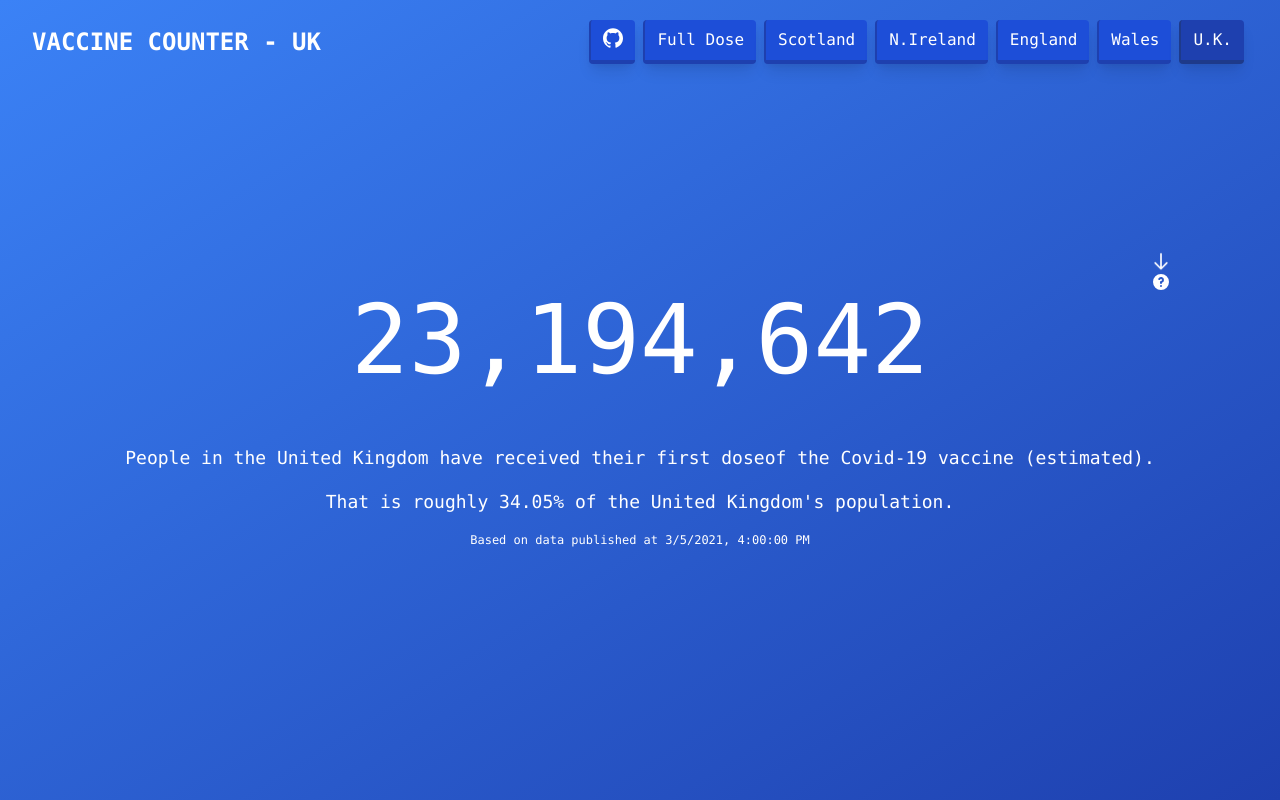
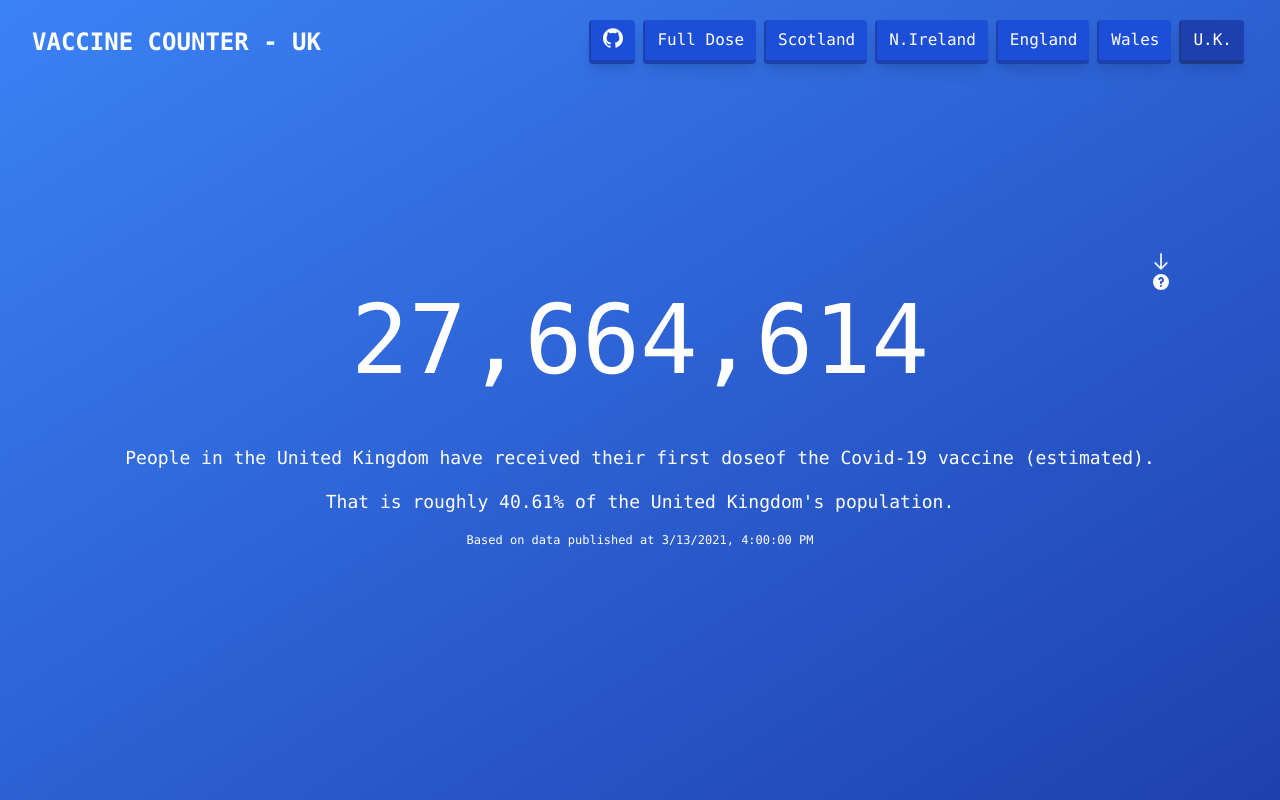
Before and after one commit to GeorgeElliott/VaccineCounter, a React (Create React App) app: page / in a window 1280 px wide. Built offline with nearby package versions, Linux system fonts and the light colour scheme.

Commit message:
Update stats and fix spelling issue (#11)

```diff
--- a/src/App.js
+++ b/src/App.js
@@ -10,55 +10,55 @@ class App extends React.Component {
       {
         code: "uk",
         population: 68123219,
-        vaccineCount: 20982571,
-        vaccineCountFullDose: 963862,
-        dateUpdated: new Date(2021, 2, 5, 16, 0, 0, 0),
-        dailySevenDayAverage: 327248,
-        dailySevenDayAverageFullDose: 37592,
+        vaccineCount: 23684103,
+        vaccineCountFullDose: 1532754,
+        dateUpdated: new Date(2021, 2, 13, 16, 0, 0, 0),
+        dailySevenDayAverage: 269689.3,
+        dailySevenDayAverageFullDose: 63130.6,
         formattedName: "the United Kingdom",
         buttonText: "U.K.",
       },
       {
         code: "wal",
         population: 3150000,
-        vaccineCount: 951540,
-        vaccineCountFullDose: 139445,
-        dateUpdated: new Date(2021, 2, 5, 16, 0, 0, 0),
-        dailySevenDayAverage: 8895.7,
-        dailySevenDayAverageFullDose: 9942,
+        vaccineCount: 1084329,
+        vaccineCountFullDose: 250026,
+        dateUpdated: new Date(2021, 2, 13, 16, 0, 0, 0),
+        dailySevenDayAverage: 14415.7,
+        dailySevenDayAverageFullDose: 11694.6,
         formattedName: "Wales",
         buttonText: "Wales",
       },
       {
         code: "eng",
         population: 56290000,
-        vaccineCount: 17785702,
-        vaccineCountFullDose: 684220,
-        dateUpdated: new Date(2021, 2, 5, 16, 0, 0, 0),
-        dailySevenDayAverage: 284387.1,
-        dailySevenDayAverageFullDose: 20325.9,
+        vaccineCount: 20111189,
+        vaccineCountFullDose: 1076426,
+        dateUpdated: new Date(2021, 2, 13, 16, 0, 0, 0),
+        dailySevenDayAverage: 231345.4,
+        dailySevenDayAverageFullDose: 44275.1,
         formattedName: "England",
         buttonText: "England",
       },
       {
         code: "nir",
         population: 1890000,
-        vaccineCount: 556721,
-        vaccineCountFullDose: 40139,
-        dateUpdated: new Date(2021, 2, 5, 16, 0, 0, 0),
-        dailySevenDayAverage: 9304,
-        dailySevenDayAverageFullDose: 1214.6,
+        vaccineCount: 621462,
+        vaccineCountFullDose: 50052,
+        dateUpdated: new Date(2021, 2, 13, 16, 0, 0, 0),
+        dailySevenDayAverage: 6320.4,
+        dailySevenDayAverageFullDose: 1136.6,
         formattedName: "Northern Ireland",
         buttonText: "N.Ireland",
       },
       {
         code: "scot",
         population: 5460000,
-        vaccineCount: 1688608,
-        vaccineCountFullDose: 100058,
-        dateUpdated: new Date(2021, 2, 5, 16, 0, 0, 0),
-        dailySevenDayAverage: 24661.1,
-        dailySevenDayAverageFullDose: 6199.6,
+        vaccineCount: 1867123,
+        vaccineCountFullDose: 156250,
+        dateUpdated: new Date(2021, 2, 13, 16, 0, 0, 0),
+        dailySevenDayAverage: 17607.7,
+        dailySevenDayAverageFullDose: 6024.1,
         formattedName: "Scotland",
         buttonText: "Scotland",
       },
@@ -105,7 +105,7 @@ class App extends React.Component {
             People in {this.state.activeCountry.formattedName} have received{" "}
             {!this.state.fullDoseToggled
               ? "their first dose"
-              : "all required doses"}
+              : "all required doses "}
             of the Covid-19 vaccine (estimated).
           </div>
           <div className="text-center md:text-lg text-sm mx-6 py-2">
```
